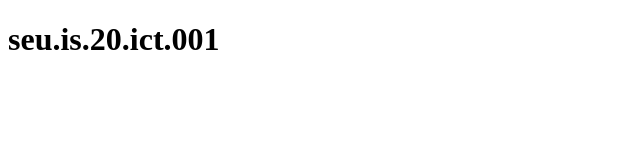
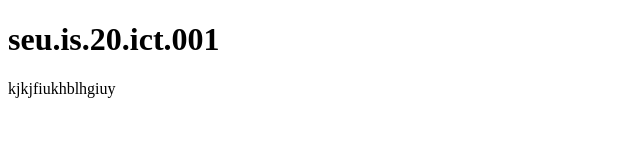
Before and after one commit to Bagyalakshan2/Group-1, a plain HTML site: page index.html in a window 1280 px wide. Shown: the whole page, without its empty margins (0-640 px from the left). Drawn offline with Linux system fonts and the light colour scheme.

Commit message:
Update index.html
onna man wenasak kara

```diff
--- a/index.html
+++ b/index.html
@@ -7,5 +7,6 @@
 </head>
 <body>
     <h1>seu.is.20.ict.001</h1>
+    kjkjfiukhblhgiuy
 </body>
 </html>
```
